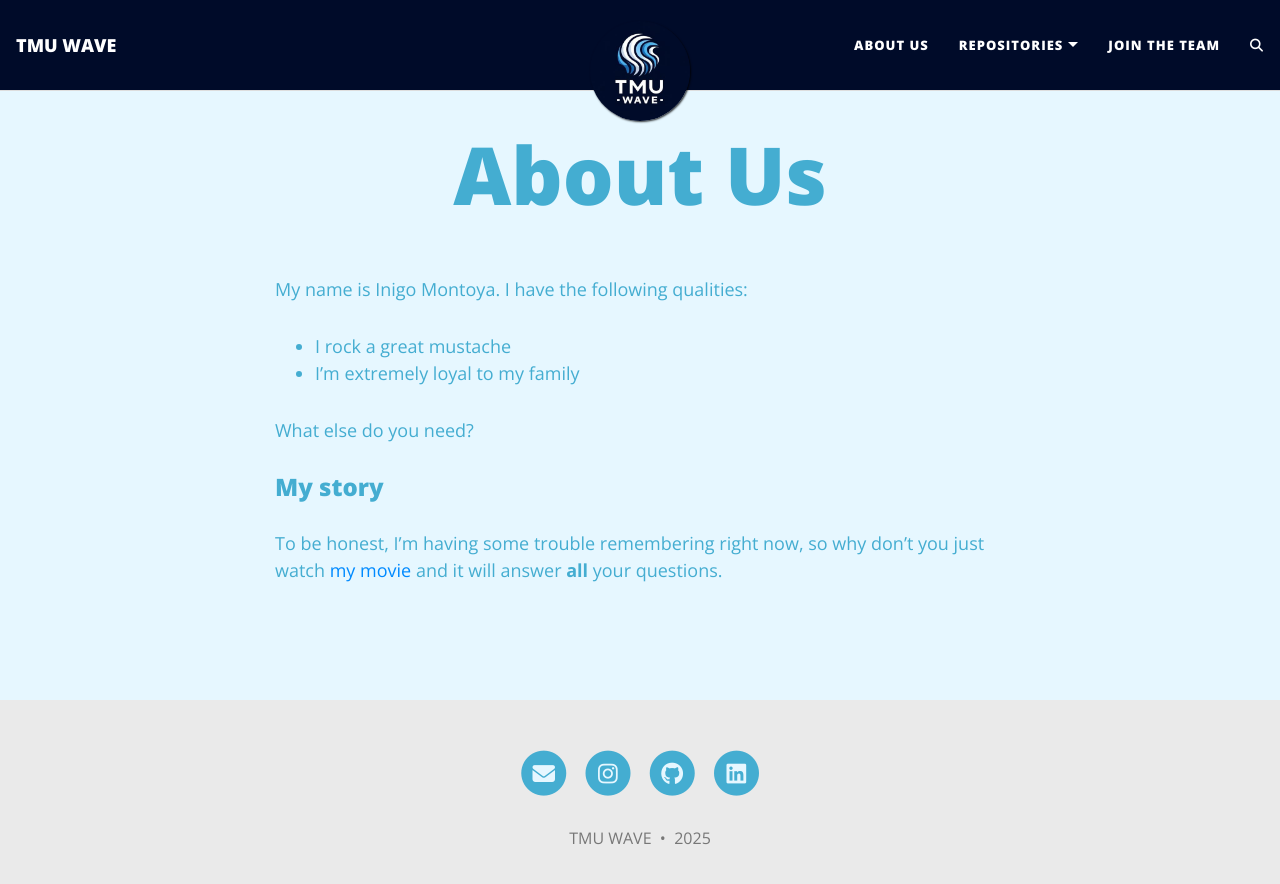
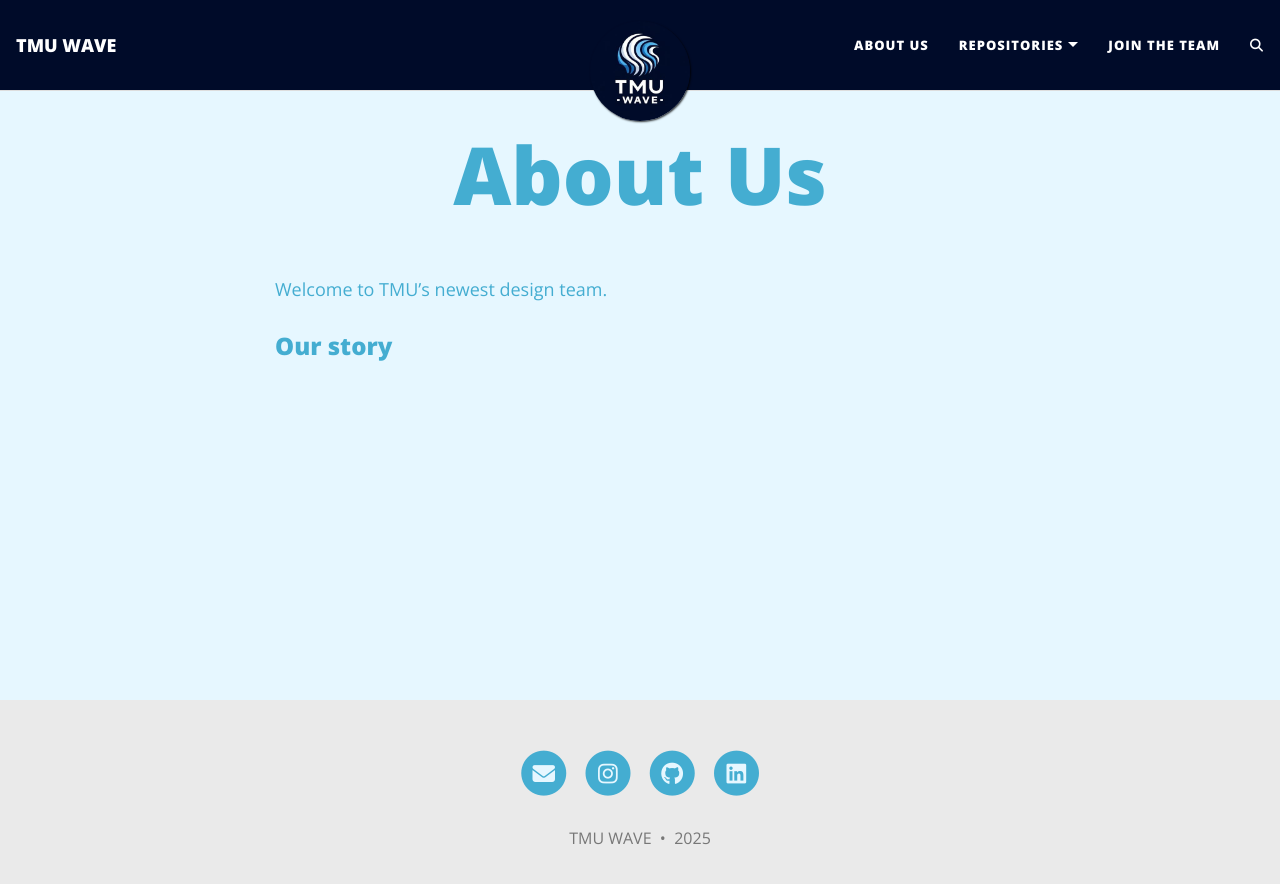
Before and after one commit to amartyachowdhury/TMU-Wave.github.io, a Jekyll site: the page built from aboutme.md, in a window 1280 px wide. Shown: the top 884 px of the page. Built offline with Jekyll 4.4.1, drawn with Linux system fonts in a browser that asks for light colours; comment, search, counter and statistics services are not loaded.

Commit message:
Modification to About us section
More to be added soon as more information gets available.

```diff
--- a/aboutme.md
+++ b/aboutme.md
@@ -4,13 +4,6 @@
 subtitle:
 ---
 
-My name is Inigo Montoya. I have the following qualities:
+Welcome to TMU's newest design team.
 
-- I rock a great mustache
-- I'm extremely loyal to my family
-
-What else do you need?
-
-### My story
-
-To be honest, I'm having some trouble remembering right now, so why don't you just watch [my movie](https://en.wikipedia.org/wiki/The_Princess_Bride_%28film%29) and it will answer **all** your questions.
+### Our story
```
